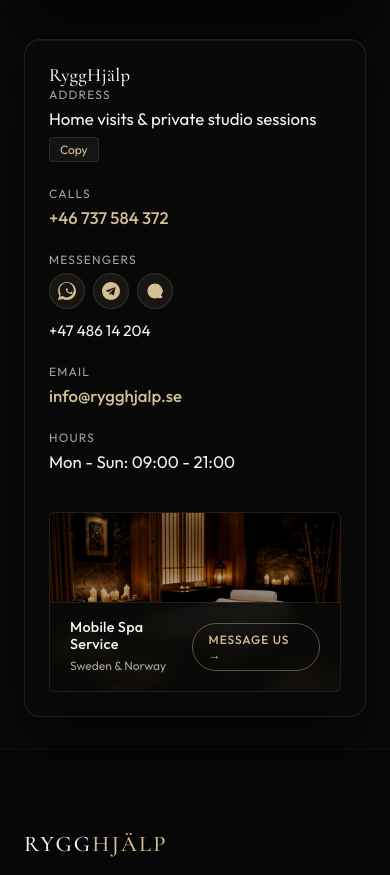
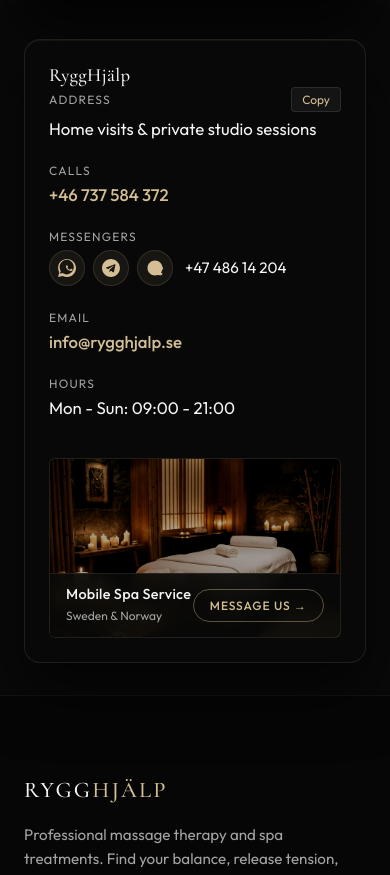
Before and after one commit to echopro-create/andrey-bygg, a Next.js app: page /en/contacts in a window 390 px wide. Shown: the part 1200-2075 px from the top of the page. Built offline with nearby package versions, Linux system fonts and the light colour scheme; no server answers.

Commit message:
fix: resolve contact card layout issues on mobile devices

```diff
--- a/src/app/[lng]/contacts/ContactsClient.tsx
+++ b/src/app/[lng]/contacts/ContactsClient.tsx
@@ -312,9 +312,8 @@ function ContactsForm({ dict }: ContactsClientProps) {
 
           <div className="info-items">
             <div className="info-item-row">
-              <span className="info-item-label">{dict.contacts.addressLabel || 'Address'}</span>
-              <div className="info-item-value-block">
-                <span className="info-item-val">{dict.contacts.address}</span>
+              <div className="info-item-label-row">
+                <span className="info-item-label">{dict.contacts.addressLabel || 'Address'}</span>
                 <button
                   type="button"
                   onClick={handleCopyAddress}
@@ -324,6 +323,7 @@ function ContactsForm({ dict }: ContactsClientProps) {
                   {copied ? (dict.contacts.copied || 'Copied!') : (dict.contacts.copy || 'Copy')}
                 </button>
               </div>
+              <span className="info-item-val">{dict.contacts.address}</span>
             </div>
 
             <div className="info-item-row">
--- a/src/app/globals.css
+++ b/src/app/globals.css
@@ -2230,6 +2230,13 @@ body.mobile-drawer-open .custom-lang-selector {
   gap: 6px;
 }
 
+.info-item-label-row {
+  display: flex;
+  justify-content: space-between;
+  align-items: center;
+  width: 100%;
+}
+
 .info-item-label {
   font-size: 0.75rem;
   text-transform: uppercase;
@@ -2334,6 +2341,8 @@ body.mobile-drawer-open .custom-lang-selector {
 .map-directions-btn {
   padding: 8px 16px;
   font-size: 0.75rem;
+  white-space: nowrap;
+  flex-shrink: 0;
 }
 
 .submit-btn {
@@ -2350,8 +2359,6 @@ body.mobile-drawer-open .custom-lang-selector {
 
 @media (max-width: 600px) {
   .contacts-info-card { padding: 24px; }
-  .info-item-value-block { flex-direction: column; align-items: flex-start; gap: 8px; }
-  .copy-btn { align-self: flex-start; }
   .form-row-2col {
     grid-template-columns: 1fr;
   }
@@ -2402,9 +2409,10 @@ body.mobile-drawer-open .custom-lang-selector {
     gap: 8px;
   }
   .messengers-number {
-    width: 100%;
-    margin-left: 0;
-    margin-top: 4px;
+    margin-left: 4px;
+  }
+  .map-card-footer {
+    padding: 12px 16px;
   }
 }
 
```
